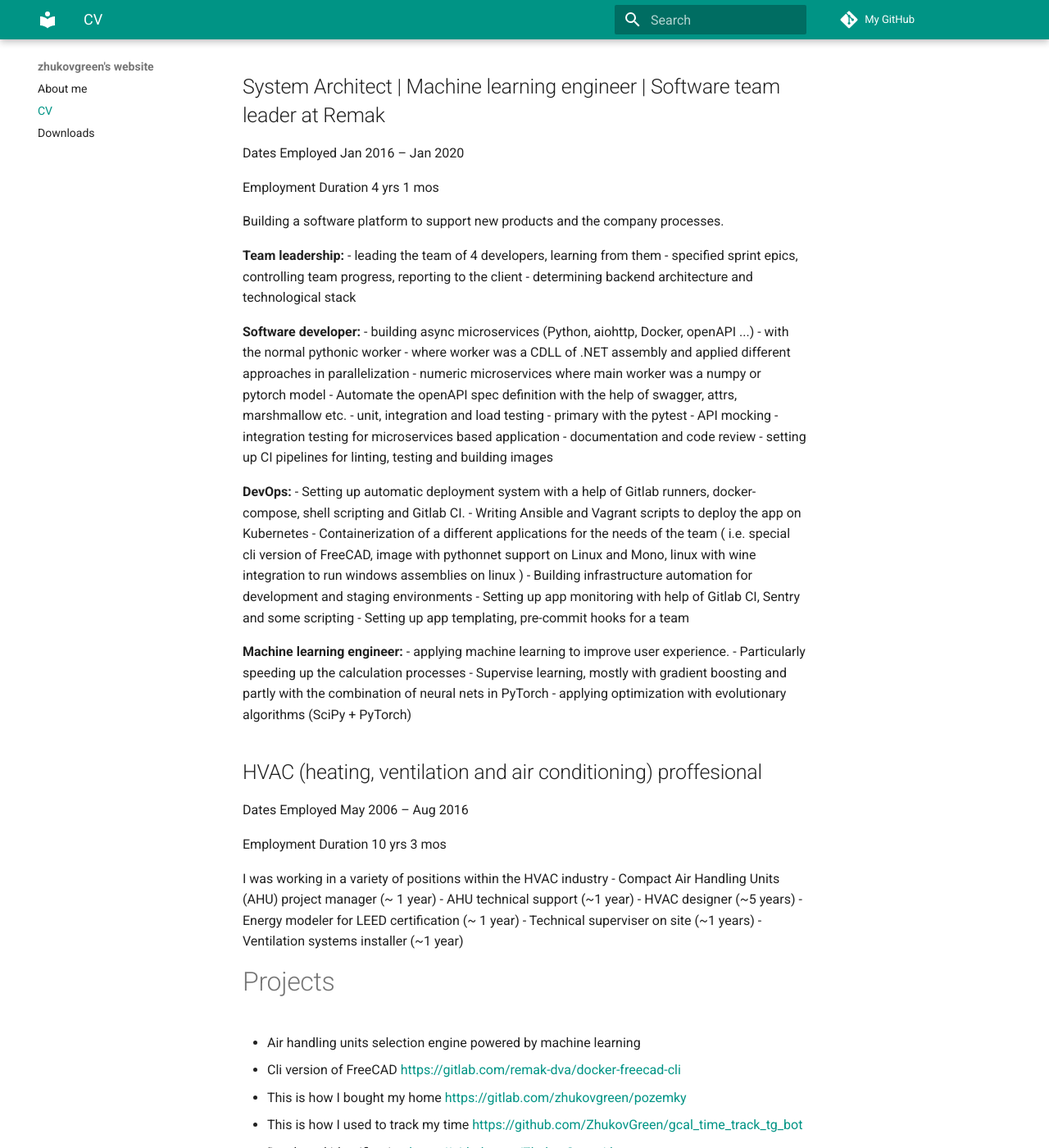
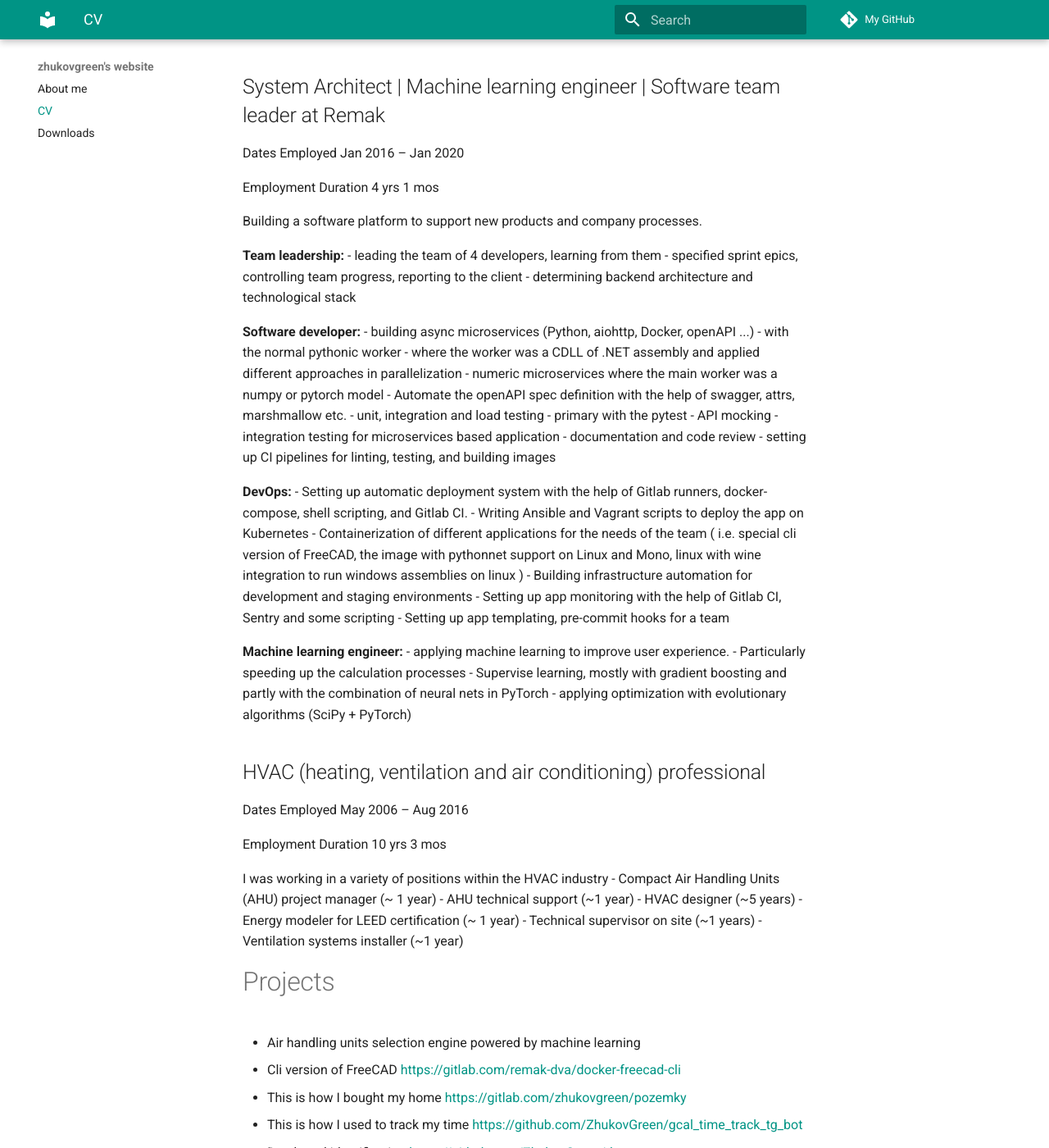
Before and after one commit to zhukovgreen/zhukovgreen, an MkDocs documentation site: the page built from docs/artem_cv.md, in a window 1280 px wide and 1400 px high, scrolled down 1184 px. Shown: the whole window at 82% size. Built offline with MkDocs 1.6.1 and Material for MkDocs 9.7.7, drawn with Linux system fonts in a browser that asks for light colours; some of the changed text lies outside the part shown.

Commit message:
Various typo fixes

```diff
--- a/docs/artem_cv.md
+++ b/docs/artem_cv.md
@@ -14,7 +14,7 @@ Interested in web applications, DevOps, infrastructure automation, and
 bots. Compliment projects with machine learning, growing as a professional,
 learning new technologies, experimenting and building interesting products.
 
-I am pedantic in terms of a writing clean and simple code,
+I am pedantic in terms of writing clean and simple code,
 testing and documenting my work.
 
 # Tech stack
@@ -68,9 +68,9 @@ Building a software platform to support new products and the company processes.
 **Software developer:**
 - building async microservices (Python, aiohttp, Docker, openAPI ...)
     - with the normal pythonic worker
-    - where worker was a CDLL of .NET assembly and applied different approaches
-    in parallelization
-    - numeric microservices where main worker was a numpy or pytorch model
+    - where the worker was a CDLL of .NET assembly and applied
+    different approaches in parallelization
+    - numeric microservices where the main worker was a numpy or pytorch model
     - Automate the openAPI spec definition with the help of swagger, attrs,
     marshmallow etc.
 - unit, integration and load testing
@@ -78,19 +78,19 @@ Building a software platform to support new products and the company processes.
     - API mocking
     - integration testing for microservices based application
 - documentation and code review
-- setting up CI pipelines for linting, testing and building images
+- setting up CI pipelines for linting, testing, and building images
 
 **DevOps:**
-- Setting up automatic deployment system with a help of Gitlab runners,
-docker-compose, shell scripting and Gitlab CI.
+- Setting up automatic deployment system with the help of Gitlab runners,
+docker-compose, shell scripting, and Gitlab CI.
 - Writing Ansible and Vagrant scripts to deploy the app on Kubernetes
-- Containerization of a different applications for the needs of the team (
-    i.e. special cli version of FreeCAD, image with pythonnet support on
+- Containerization of different applications for the needs of the team (
+    i.e. special cli version of FreeCAD, the image with pythonnet support on
     Linux and Mono, linux with wine integration to run windows assemblies on
     linux
 )
 - Building infrastructure automation for development and staging environments
-- Setting up app monitoring with help of Gitlab CI, Sentry and some scripting
+- Setting up app monitoring with the help of Gitlab CI, Sentry and some scripting
 - Setting up app templating, pre-commit hooks for a team
 
 **Machine learning engineer:**
@@ -100,7 +100,7 @@ docker-compose, shell scripting and Gitlab CI.
     combination of neural nets in PyTorch
     - applying optimization with evolutionary algorithms (SciPy + PyTorch)
 
-## HVAC (heating, ventilation and air conditioning) proffesional
+## HVAC (heating, ventilation and air conditioning) professional
 
 Dates Employed May 2006 – Aug 2016
 
@@ -111,7 +111,7 @@ I was working in a variety of positions within the HVAC industry
 - AHU technical support (~1 year)
 - HVAC designer (~5 years)
 - Energy modeler for LEED certification (~ 1 year)
-- Technical superviser on site (~1 years)
+- Technical supervisor on site (~1 years)
 - Ventilation systems installer (~1 year)
 
 # Projects
@@ -162,7 +162,7 @@ Field Of Study Mechanical Engineering (HVAC)
 Grade M.Sc. in heating, ventilation, air conditioning systems
 Dates attended or expected graduation 2002 – 2008
 
-This is my primary base education. A lot of mathematics, physics and drawings.
+This is my primary base education. A lot of mathematics, physics, and drawings.
 
 
 # Courses
```
Also changed, not shown: other parts of docs/artem_cv.md (+1 -1 lines), docs/index.md (+2 -2 lines).
